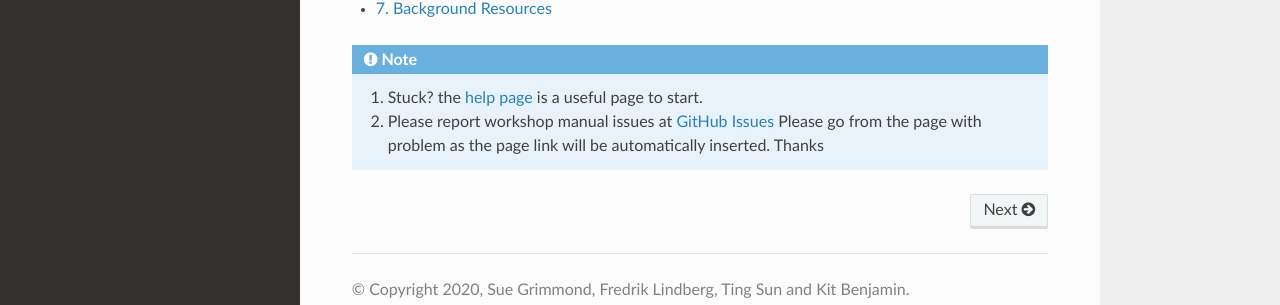
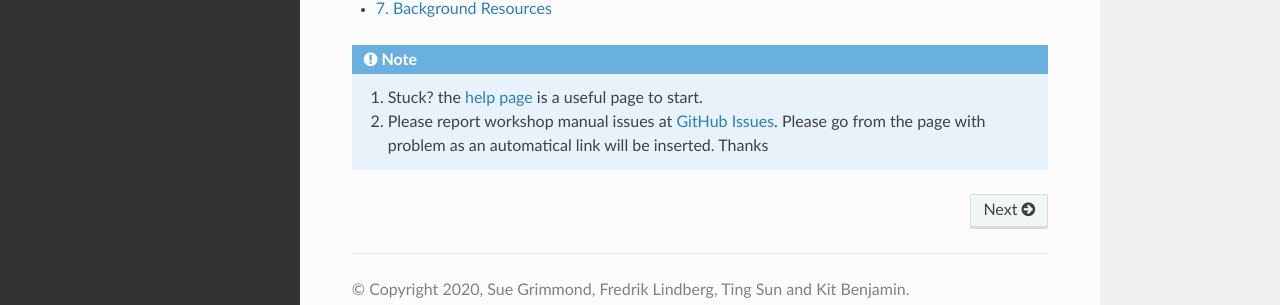
Before and after one commit to Urban-Meteorology-Reading/UMEP-Workshop, a Sphinx documentation site: the page built from source/index.rst, in a window 1280 px wide. Shown: the part 427-732 px from the top of the page. Built offline with Sphinx 7.4.7 and the Read the Docs theme 2.0.0, drawn with Linux system fonts in a browser that asks for light colours.

Commit message:
Update conf.py

```diff
--- a/source/conf.py
+++ b/source/conf.py
@@ -125,7 +125,7 @@ rst_epilog = r"""
     .. note::
 
       1. Stuck? the `help page <NeedHelp>` is a useful page to start.
-      2. Please report workshop manual issues at `GitHub Issues`_ Please go from the page with problem as the page link will be automatically inserted. Thanks
+      2. Please report workshop manual issues at `GitHub Issues`_. Please go from the page with problem as an automatical link will be inserted. Thanks
 
 """
 
```
